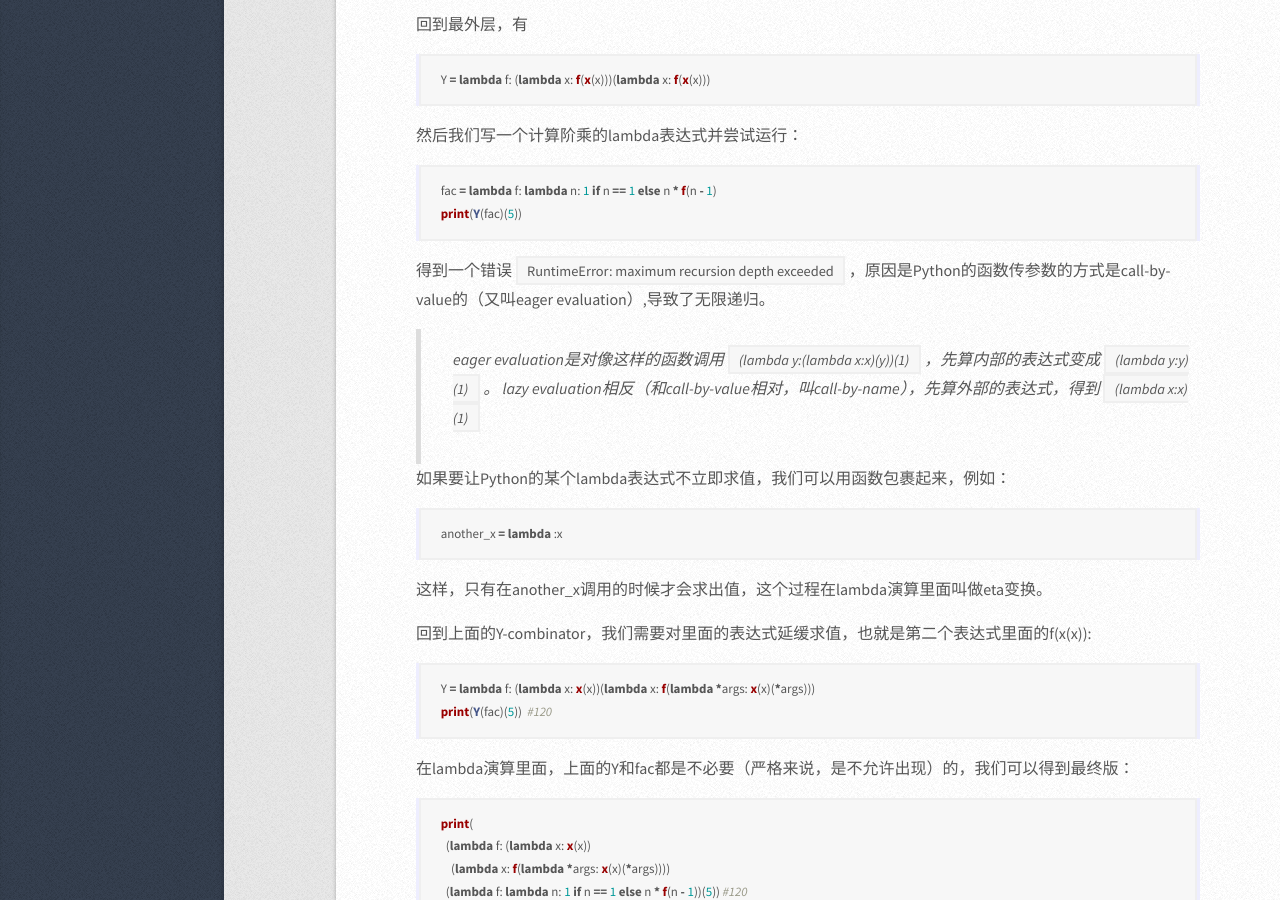
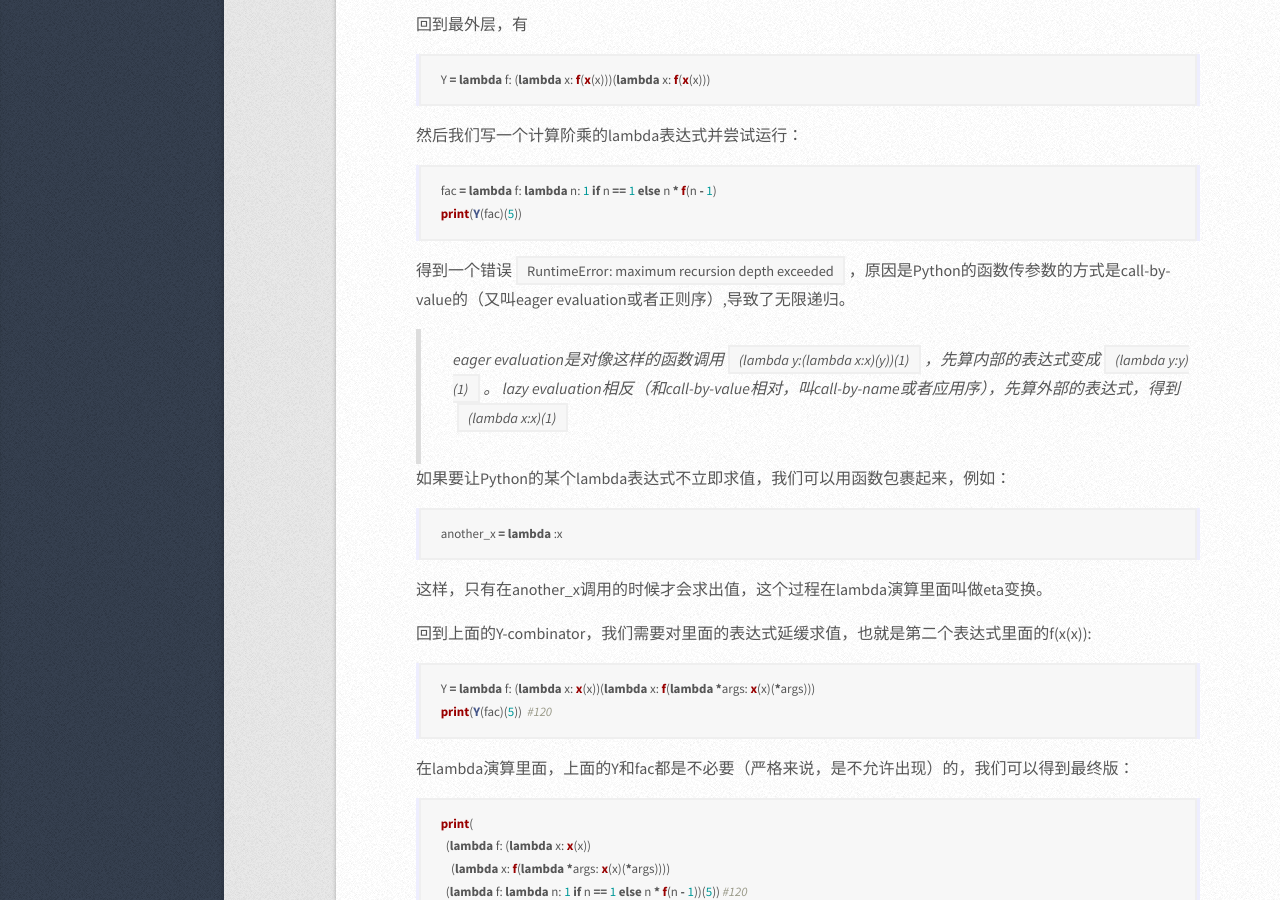
Before and after one commit to kigawas/kigawas.github.io, a Jekyll site: the page built from _posts/2016-04-09-y-combinator-in-python.md, in a window 1280 px wide and 900 px high, scrolled down 604 px. Built offline with Jekyll 4.4.1, drawn with Linux system fonts in a browser that asks for light colours; comment, search, counter and statistics services are not loaded.

Commit message:
Update y-combinator

````diff
--- a/_posts/2016-04-09-y-combinator-in-python.md
+++ b/_posts/2016-04-09-y-combinator-in-python.md
@@ -32,9 +32,9 @@
 print(Y(fac)(5))
 ```
 
-得到一个错误`RuntimeError: maximum recursion depth exceeded`，原因是Python的函数传参数的方式是call-by-value的（又叫eager evaluation）,导致了无限递归。
+得到一个错误`RuntimeError: maximum recursion depth exceeded`，原因是Python的函数传参数的方式是call-by-value的（又叫eager evaluation或者正则序）,导致了无限递归。
 
-> eager evaluation是对像这样的函数调用`(lambda y:(lambda x:x)(y))(1)`，先算内部的表达式变成`(lambda y:y)(1)`。 lazy evaluation相反（和call-by-value相对，叫call-by-name），先算外部的表达式，得到`(lambda x:x)(1)`
+> eager evaluation是对像这样的函数调用`(lambda y:(lambda x:x)(y))(1)`，先算内部的表达式变成`(lambda y:y)(1)`。 lazy evaluation相反（和call-by-value相对，叫call-by-name或者应用序），先算外部的表达式，得到`(lambda x:x)(1)`
 
 如果要让Python的某个lambda表达式不立即求值，我们可以用函数包裹起来，例如：
 
````
